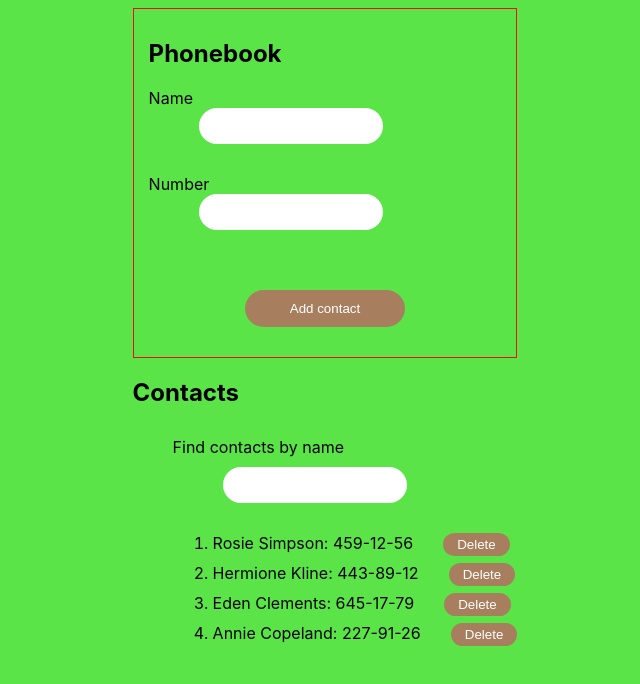
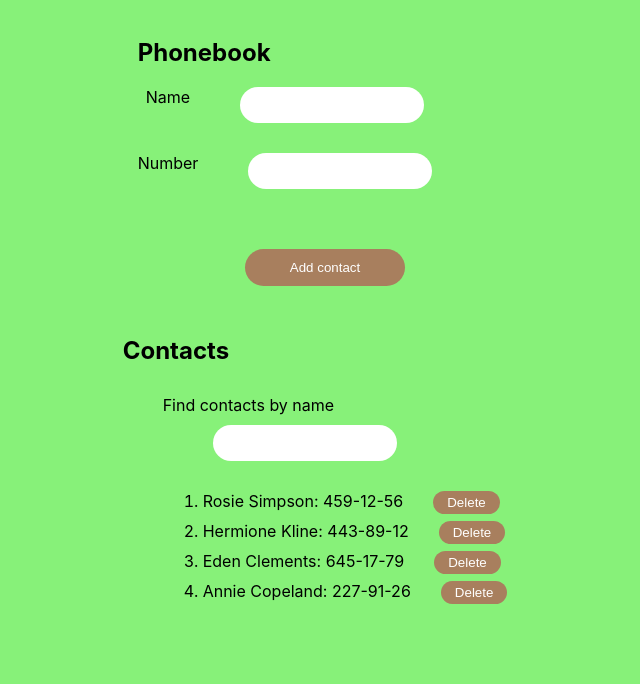
Before and after one commit to VitaliiKonta/goit-react-hw-03-phonebook, a React (Create React App) app: page / in a window 1280 px wide. Shown: the top 684 px of the page, without its empty margins (315-955 px from the left). Built offline with nearby package versions, Linux system fonts and the light colour scheme.

Commit message:
min. css added

```diff
--- a/src/components/ContactsFilter/contactsFilter.module.css
+++ b/src/components/ContactsFilter/contactsFilter.module.css
@@ -4,6 +4,7 @@
 
 .searchWrapper {
   display: flex;
+  justify-content: center;
   flex-direction: column;
   padding: 10px 0px;
 }
--- a/src/components/ContactsForm/contactsForm.module.css
+++ b/src/components/ContactsForm/contactsForm.module.css
@@ -1,7 +1,6 @@
 .form {
   display: flex;
   justify-content: center;
-  border: 1px solid #f00f0f;
   display: flex;
   flex-direction: column;
   padding: 10px 15px 30px;
@@ -9,6 +8,8 @@
 }
 
 .label {
+  display: flex;
+  justify-content: center;
   margin-bottom: 10px;
   margin-right: 50px;
   padding-right: 30px;
@@ -22,6 +23,7 @@
   color: #020000;
   width: 12em;
   text-align: center;
+  text-decoration: wavy;
   padding: 0.8em 0.9em;
   border-radius: 100px;
   display: flex;
--- a/src/index.css
+++ b/src/index.css
@@ -6,7 +6,7 @@ body {
   color: black;
   -webkit-font-smoothing: antialiased;
   -moz-osx-font-smoothing: grayscale;
-  background-color: #5ae448;
+  background-color: #87f179;
   display: flex;
   justify-content: center;
 }
```
